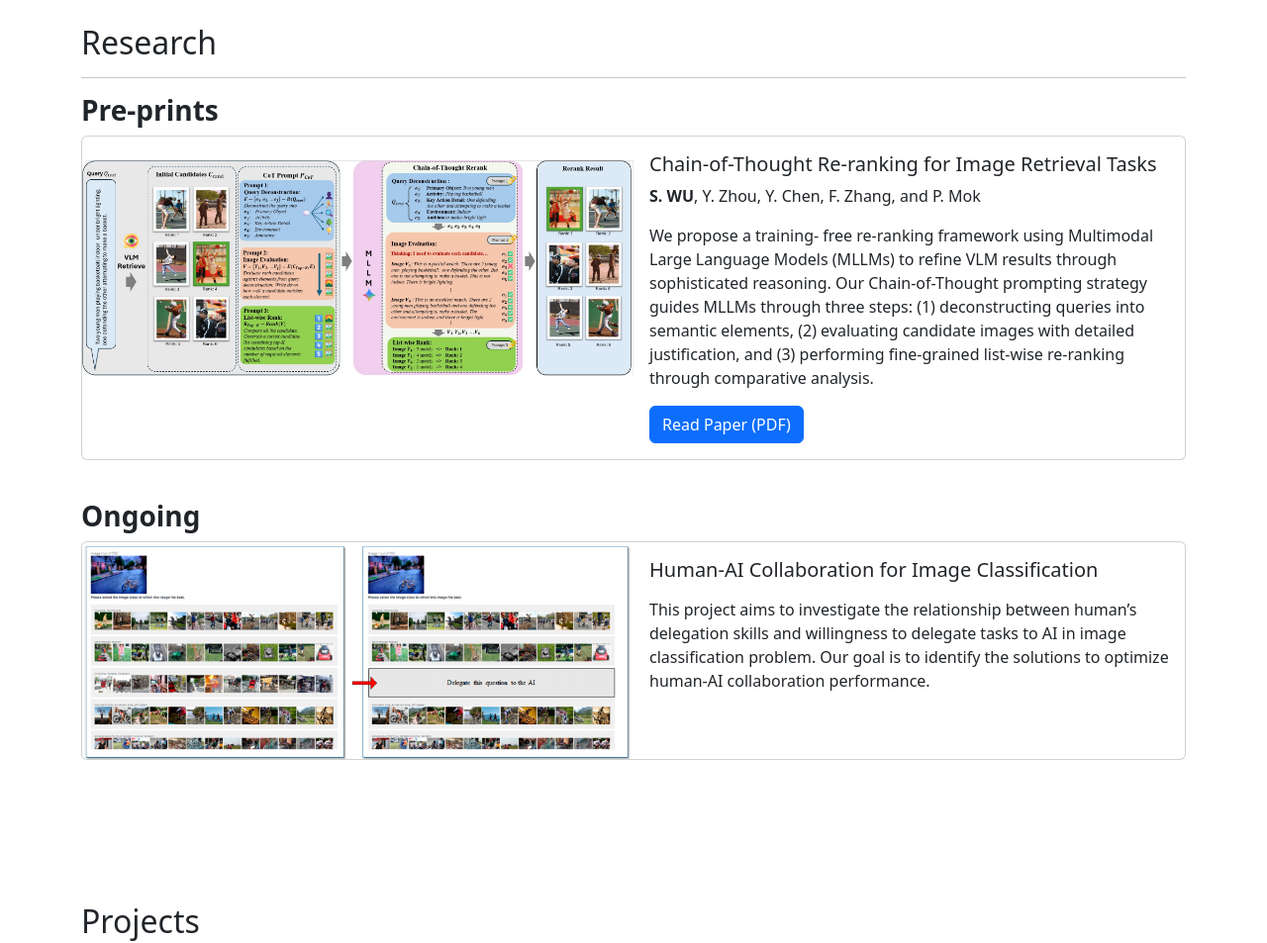
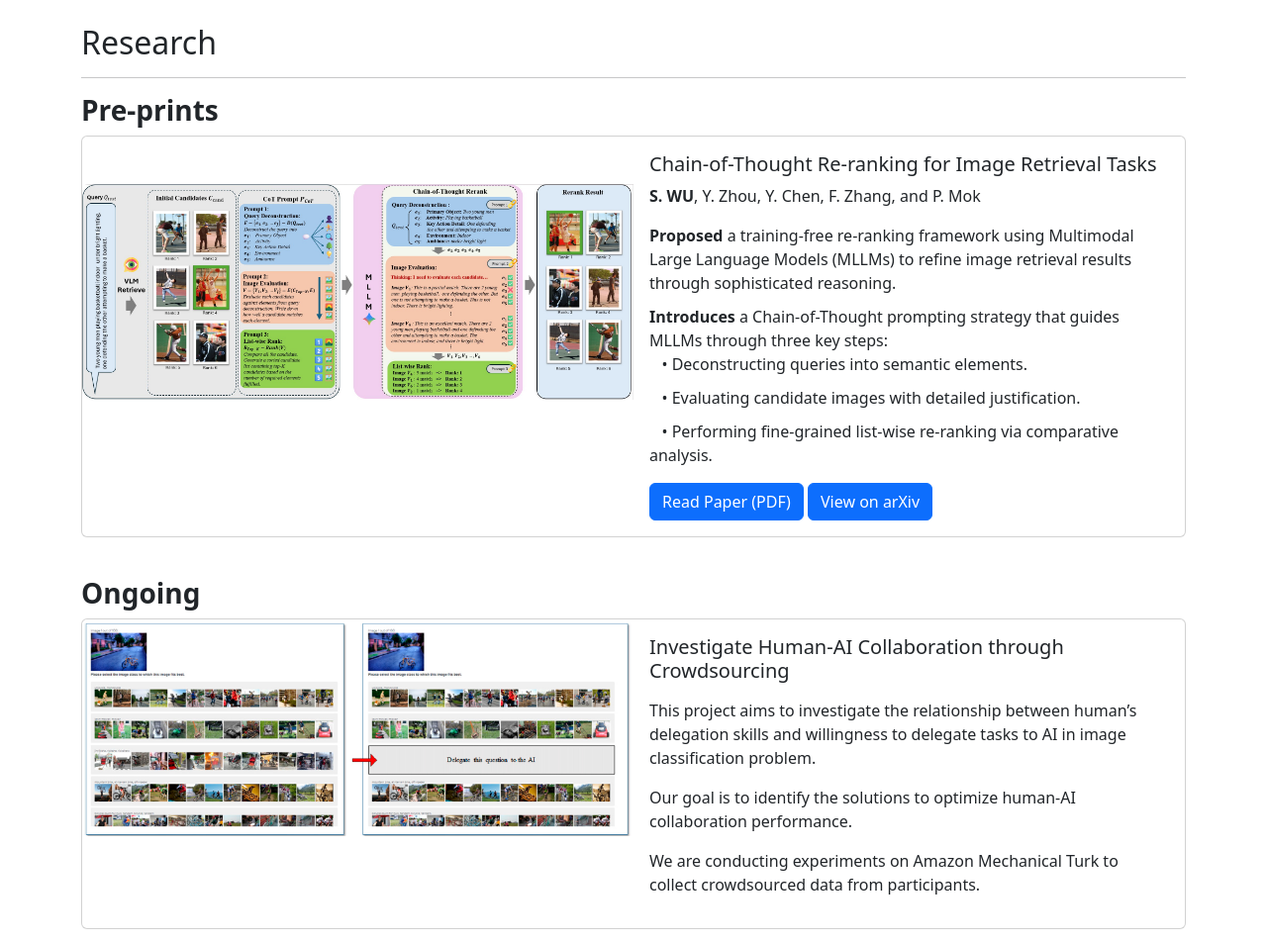
Before and after one commit to freshfish15/freshfish15.github.io, a website: page index.html in a window 1280 px wide. Shown: the part 920-1873 px from the top of the page at 99% size. Drawn offline with nearby package versions, Linux system fonts and the light colour scheme.

Commit message:
'update'

```diff
--- a/index.html
+++ b/index.html
@@ -5,7 +5,7 @@
     <meta name="viewport" content="width=device-width, initial-scale=1.0">
     <title>Shangrong's Academic Website</title>
     <link href="https://cdn.jsdelivr.net/npm/bootstrap@5.3.0/dist/css/bootstrap.min.css" rel="stylesheet">
-    <link rel="stylesheet" href="https://cdnjs.cloudflare.com/ajax/libs/font-awesome/6.4.0/css/all.min.css">
+    <link rel="stylesheet" href="https://cdnjs.cloudflare.com/ajax/libs/font-awesome/6.5.0/css/all.min.css">
     <link rel="stylesheet" href="css/style.css">
 </head>
 <body>
@@ -53,7 +53,7 @@
                         <p>
                             I am a master of Computing student at National University of Singapore. My current research focus on optimizing Human-AI collaboration and information retrieval, and my interests revolve around Chain-of-Thought of Multimodal Large Language Model (MLLM), Interactive Information Retrieval, and HCI. I also have developed multiple web applications.
                         </p>
-                        <a href="file/cv_shangrong_wu.pdf" target="_blank" class="btn btn-primary btn-cv">
+                        <a href="file/cv_shangrong_wu1.pdf" target="_blank" class="btn btn-primary btn-cv">
                             <i class="fas fa-download"></i> Download CV
                         </a>
                     </div>
@@ -92,19 +92,36 @@
                 <div class="col-md-6">
                     <a class="image-link">
                         <br>
+                        <br>
                         <img src="images/rerank_drawing.jpg" class="img-fluid rounded-start popup-image" alt="Framework graph for CHAIN-OF-THOUGHT RE-RANKING">
                     </a>
                 </div>
-                <div class="col-md-6">
-                    <div class="card-body">
-                        <h5 class="card-title">Chain-of-Thought Re-ranking for Image Retrieval Tasks</h5>
-                        <p class="card-text"><strong>S. WU</strong>, Y. Zhou, Y. Chen, F. Zhang, and P. Mok </p>
-                        <p class="card-text">We propose a training-
-free re-ranking framework using Multimodal Large Language Models (MLLMs) to refine VLM results through sophisticated reasoning.
-Our Chain-of-Thought prompting strategy guides MLLMs through
-three steps: (1) deconstructing queries into semantic elements, (2)
-evaluating candidate images with detailed justification, and (3) performing fine-grained list-wise re-ranking through comparative analysis.</p>
-                        <a href="papers/2509.14746v1.pdf" class="btn btn-primary" target="_blank">Read Paper (PDF)</a>
+<div class="col-md-6">
+            <div class="card-body">
+                <h5 class="card-title">Chain-of-Thought Re-ranking for Image Retrieval Tasks</h5>
+                <p class="card-text"><strong>S. WU</strong>, Y. Zhou, Y. Chen, F. Zhang, and P. Mok </p>
+
+                <ul>
+                    <li>
+                        <strong>Proposed</strong> a training-free re-ranking framework using Multimodal Large Language Models (MLLMs) to refine image retrieval results through sophisticated reasoning.
+                    </li>
+                    <li>
+                        <strong>Introduces</strong> a Chain-of-Thought prompting strategy that guides MLLMs through three key steps:
+                        <ul>
+                            <li> &nbsp;&nbsp;  • Deconstructing queries into semantic elements.</li>
+                            <li> &nbsp;&nbsp; • Evaluating candidate images with detailed justification.</li>
+                            <li> &nbsp;&nbsp; • Performing fine-grained list-wise re-ranking via comparative analysis.</li>
+                        </ul>
+                    </li>
+                </ul>
+                        <a href="papers/2509.14746v1.pdf" class="btn btn-primary" target="_blank">
+                           Read Paper (PDF)
+                        </a>
+                        <a href="https://arxiv.org/abs/2509.14746" class="btn btn-primary" target="_blank">
+                            View on arXiv
+                        </a>
+
+                    </div>
                     </div>
                 </div>
             </div>
@@ -120,13 +137,18 @@ evaluating candidate images with detailed justification, and (3) performing fine
                 </div>
                 <div class="col-md-6">
                     <div class="card-body">
-                        <h5 class="card-title">Human-AI Collaboration for Image Classification</h5>
+                        <h5 class="card-title">Investigate Human-AI Collaboration through Crowdsourcing</h5>
                         <p class="card-text"></p>
                         <p class="card-text">
                             This project aims to investigate the relationship between human’s delegation skills and willingness to delegate tasks to
-                            AI in image classification problem. Our goal is to identify the solutions to optimize human-AI collaboration performance.
+                            AI in image classification problem.
                         </p>
-
+                        <p class="card-text"></p>
+                         Our goal is to identify the solutions to optimize human-AI collaboration performance.
+                        </p>
+                        <p class="card-text"></p>
+                        We are conducting experiments on Amazon Mechanical Turk to collect crowdsourced data from participants.
+                        </p>
                     </div>
                 </div>
             </div>
```
Also changed, not shown: 2 other files.
